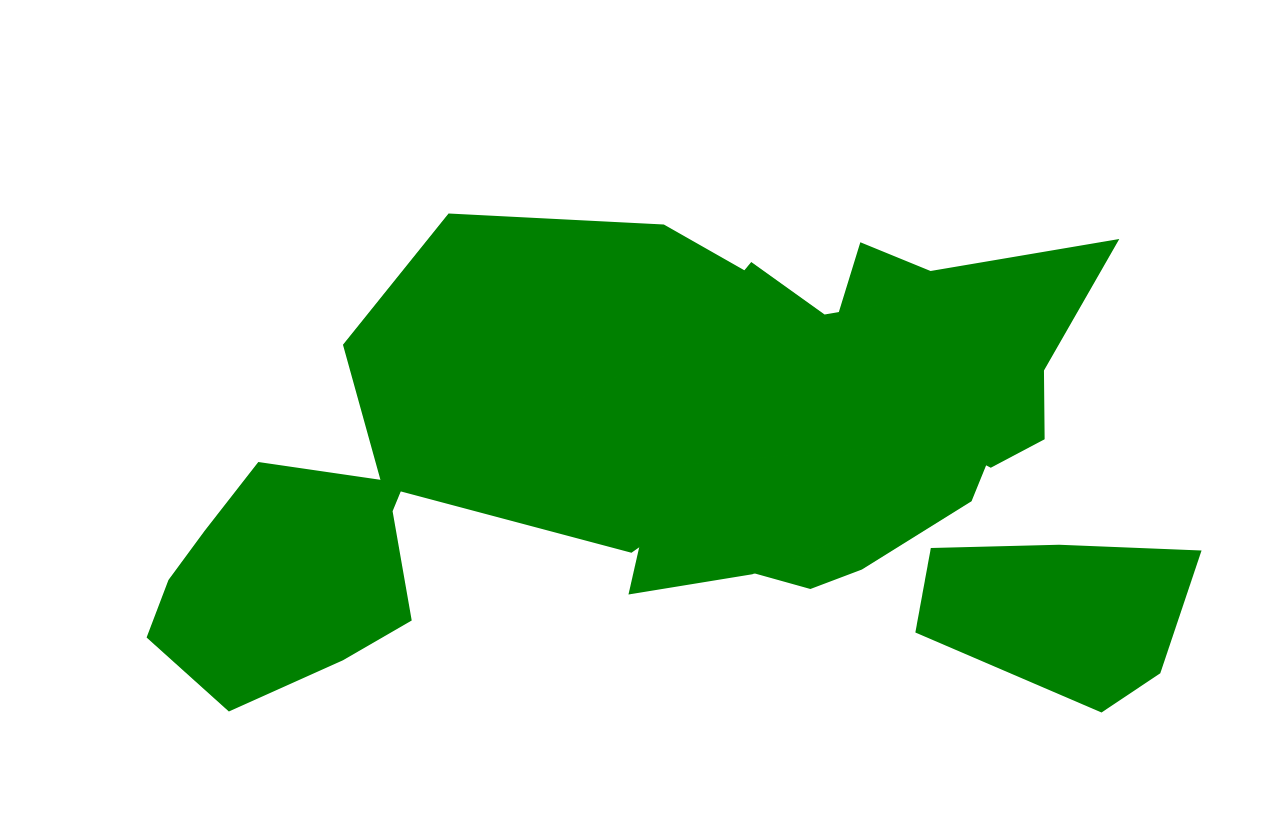
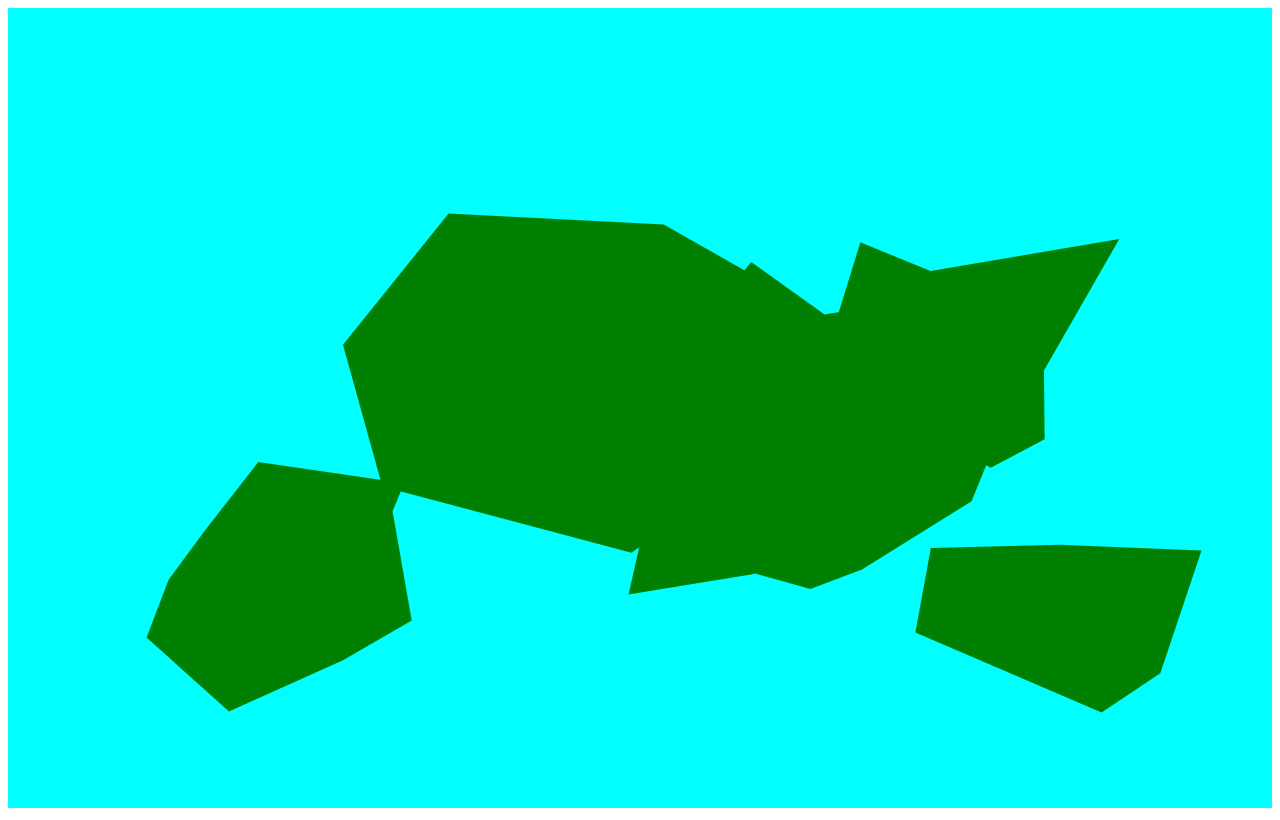
Before and after one commit to LukeHoel/SmallMap, a plain HTML site: page index.html in a window 1280 px wide. Drawn offline with Linux system fonts and the light colour scheme.

Commit message:
made background color blue
for now

```diff
--- a/index.html
+++ b/index.html
@@ -16,6 +16,9 @@
         *{
             overflow:hidden;
         }
+        canvas{
+            background-color:cyan;
+        }
     </style>
 </body>
 </html>
```
